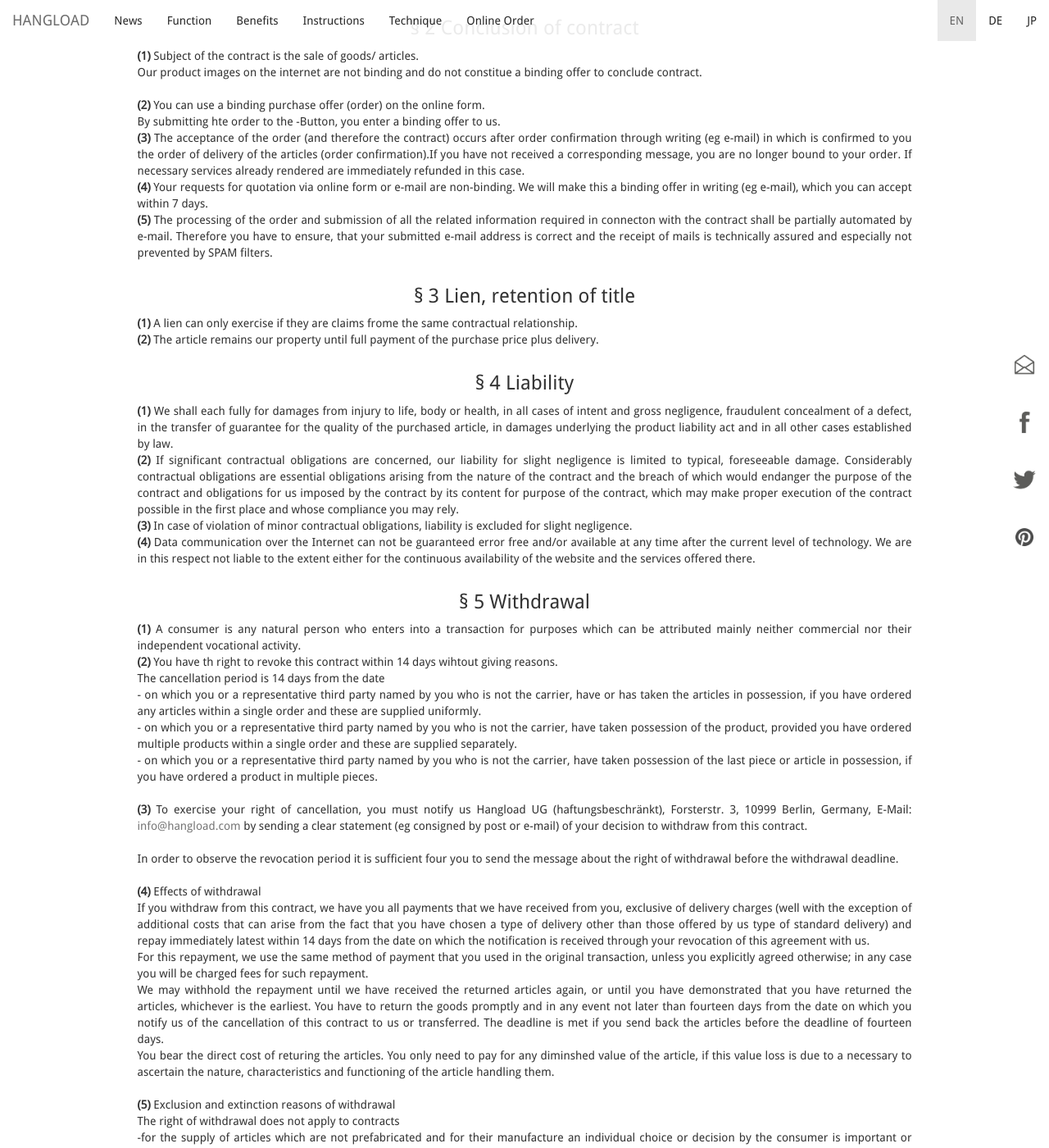
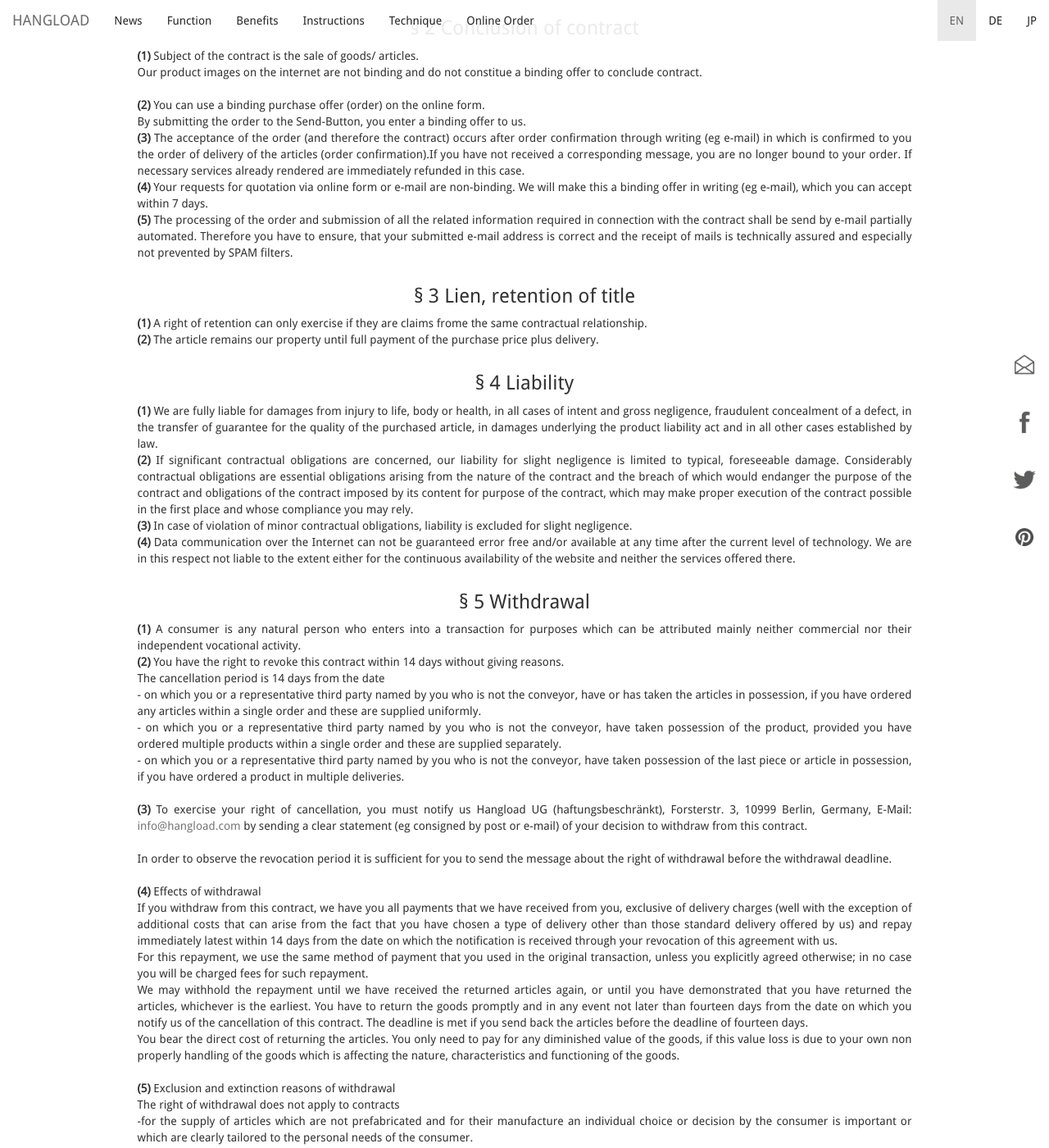
Before and after one commit to bodokaiser/hangload.com, a Jekyll site: the page built from agb.html, in a window 1280 px wide and 1400 px high, scrolled down 458 px. Shown: the whole window at 82% size. Built offline with Jekyll 4.4.1, drawn with Linux system fonts in a browser that asks for light colours; nearby versions of some CDN libraries; library files that are not in the unit come from our copies; Markdown is read by kramdown in place of the engine named in the settings; some of the changed text lies outside the part shown.

Commit message:
Update agb.html

```diff
--- a/agb.html
+++ b/agb.html
@@ -19,7 +19,7 @@ language: en
 <strong>(1)</strong> The following terms and conditions apply to all contracts
 that you as customer close with us as provider (Hangload UG (haftungsbeschränkt) )
 via the website www.hangload.com .
-Unless otherwise agreed, the inclusion of which might be used by you
+Unless otherwise agreed, the inclusion of which might be used by your
 own conditions is contradicted. <br>
 Customer within the meaning of the following rules shall mean any natural person
 who enters into a transaction for purposes which can be attributed mainly
@@ -40,7 +40,7 @@ of a transaction.
  to conclude contract.  <br> <br>
 
 <strong>(2)</strong>  You can use a binding purchase offer (order) on the online form. <br>
-By submitting hte order to the <Send>-Button, you enter a binding offer to us. <br>
+By submitting the order to the Send-Button, you enter a binding offer to us. <br>
 <strong>(3)</strong> The acceptance of the order (and therefore the contract) occurs
 after order confirmation through writing (eg e-mail) in which is confirmed to you the
 order of delivery of the articles (order confirmation).If you have not received a
@@ -50,7 +50,7 @@ If necessary services already rendered are immediately refunded in this case. <b
 We will make this a binding offer in writing (eg e-mail), which you can accept within
 7 days.  <br>
 <strong>(5)</strong>  The processing of the order and submission of all the related information
-required in connecton with the contract shall be partially automated by e-mail.
+required in connection with the contract shall be send by e-mail partially automated.
 Therefore you have to ensure, that your submitted e-mail address is correct and the
 receipt of mails is technically assured and especially not prevented
 by SPAM filters.
@@ -62,7 +62,7 @@ by SPAM filters.
 <div class="col-xs-10 col-xs-offset-1">
 <h3 class="text-center">§ 3 Lien, retention of title</h3>
 <p class="text-justify">
-<strong>(1)</strong> A lien can only exercise if they are claims frome the same
+<strong>(1)</strong> A right of retention can only exercise if they are claims frome the same
 contractual relationship.  <br>
 <strong>(2)</strong> The article remains our property until full payment of the
 purchase price plus delivery.
@@ -74,21 +74,21 @@ purchase price plus delivery.
 <div class="col-xs-10 col-xs-offset-1">
 <h3 class="text-center"> § 4 Liability</h3>
 <p class="text-justify">
-<strong>(1)</strong> We shall each fully for damages from injury to life, body or health, in all
+<strong>(1)</strong> We are fully liable for damages from injury to life, body or health, in all
 cases of intent and gross negligence, fraudulent concealment of a defect,
 in the transfer of guarantee for the quality of the purchased article, in damages
 underlying the product liability act and in all other cases established by law. <br>
 <strong>(2)</strong> If significant contractual obligations are concerned,
 our liability for slight negligence is limited to typical, foreseeable damage.
-Considerably contractual obligations are essential obligations arising from the nature of the contract
-and the breach of which would endanger the purpose of the contract and obligations for us imposed by the contract
-by its content for purpose of the contract, which may make proper execution of the contract
-possible in the first place and whose compliance you may rely. <br>
+Considerably contractual obligations are essential obligations arising from the nature of the contract and the breach
+of which would endanger the purpose of the contract and obligations of the contract imposed by its content for
+purpose of the contract, which may make proper execution of the contract possible in the first place and whose
+compliance you may rely. <br>
 <strong>(3)</strong> In case of violation of minor contractual obligations, liability is excluded for slight
 negligence. <br>
 <strong>(4)</strong> Data communication over the Internet can not be guaranteed error free and/or
 available at any time after the current level of technology. We are in this respect not liable to the extent
-either for the continuous availability of the website and the services offered there.
+either for the continuous availability of the website and neither the services offered there.
 </p>
 </div>
 </div>
@@ -98,17 +98,17 @@ either for the continuous availability of the website and the services offered t
 <p class="text-justify">
 <strong>(1)</strong> A consumer is any natural person who enters into a transaction for purposes which
 can be attributed mainly neither commercial nor their independent vocational activity. <br>
-<strong>(2)</strong> You have th right to revoke this contract within 14 days wihtout giving reasons. <br>
+<strong>(2)</strong> You have the right to revoke this contract within 14 days without giving reasons. <br>
 The cancellation period is 14 days from the date <br>
-- on which you or a representative third party named by you who is not the carrier, have or has taken the articles in
+- on which you or a representative third party named by you who is not the conveyor, have or has taken the articles in
 possession, if you have ordered any articles within a single order
 and these are supplied uniformly. <br>
-- on which you or a representative third party named by you who is not the carrier,
+- on which you or a representative third party named by you who is not the conveyor,
 have taken possession of the product, provided you have ordered multiple products within
 a single order and these are supplied separately.<br>
-- on which you or a representative third party named by you who is not the carrier,
+- on which you or a representative third party named by you who is not the conveyor,
 have taken possession of the last piece or article in possession, if you have ordered a product in
-multiple pieces.  <br>
+multiple deliveries.  <br>
 <br/>
 <strong>(3)</strong> To exercise your right of cancellation, you must notify us
 Hangload UG (haftungsbeschränkt), Forsterstr. 3, 10999 Berlin, Germany,
@@ -116,31 +116,32 @@ E-Mail: <a href="mailto:info@hangload.com"> info@hangload.com </a>
 by sending a clear statement (eg consigned by post or e-mail) of your decision
 to withdraw from this contract.  <br>
  <br/>
-In order to observe the revocation period it is sufficient four you to send the
+In order to observe the revocation period it is sufficient for you to send the
 message about the right of withdrawal before the withdrawal deadline.  <br>
 <br/>
 <strong>(4)</strong> Effects of withdrawal <br>
 If you withdraw from this contract, we have you all payments that we have
  received from you, exclusive of delivery charges (well with the exception
  of additional costs that can arise from the fact that you have chosen a
- type of delivery other than those offered by us type of standard delivery)
+ type of delivery other than those standard delivery offered by us)
  and repay immediately latest within 14 days from the date on which
  the notification is received through your revocation of this agreement
  with us. <br>
 For this repayment, we use the same method of payment that you used in the
-original transaction, unless you explicitly agreed otherwise; in any case
+original transaction, unless you explicitly agreed otherwise; in no case
 you will be charged fees for such repayment.
  <br>
  We may withhold the repayment until we have received the returned
  articles again, or until you have demonstrated that you have returned the
  articles, whichever is the earliest. You have to return the goods promptly
  and in any event not later than fourteen days from the date on which you
- notify us of the cancellation of this contract to us or transferred. The
+ notify us of the cancellation of this contract. The
  deadline is met if you send back the articles before the deadline of fourteen days.
  <br>
- You bear the direct cost of returing the articles. You only need to pay for any
- diminshed value of the article, if this value loss is due to a necessary
- to ascertain the nature, characteristics and functioning of the article handling them.  <br>
+ You bear the direct cost of returning the articles. You only need to pay for any
+ diminished value of the goods, if this value loss is due to your own non properly
+ handling of the goods which is affecting the nature, characteristics and functioning
+ of the goods.  <br>
 <br>
 <strong>(5)</strong> Exclusion and extinction reasons of withdrawal
 <br>
```
